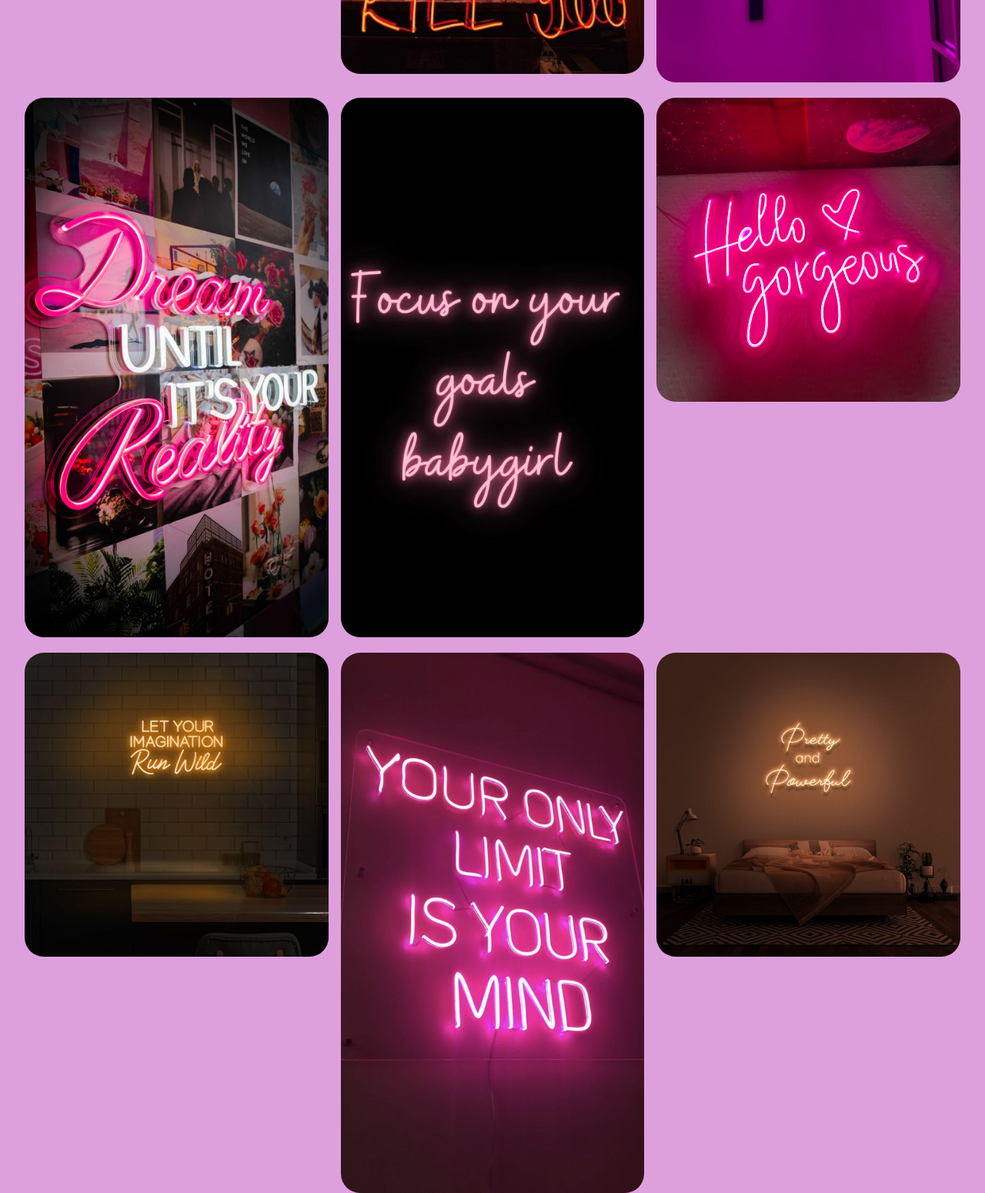
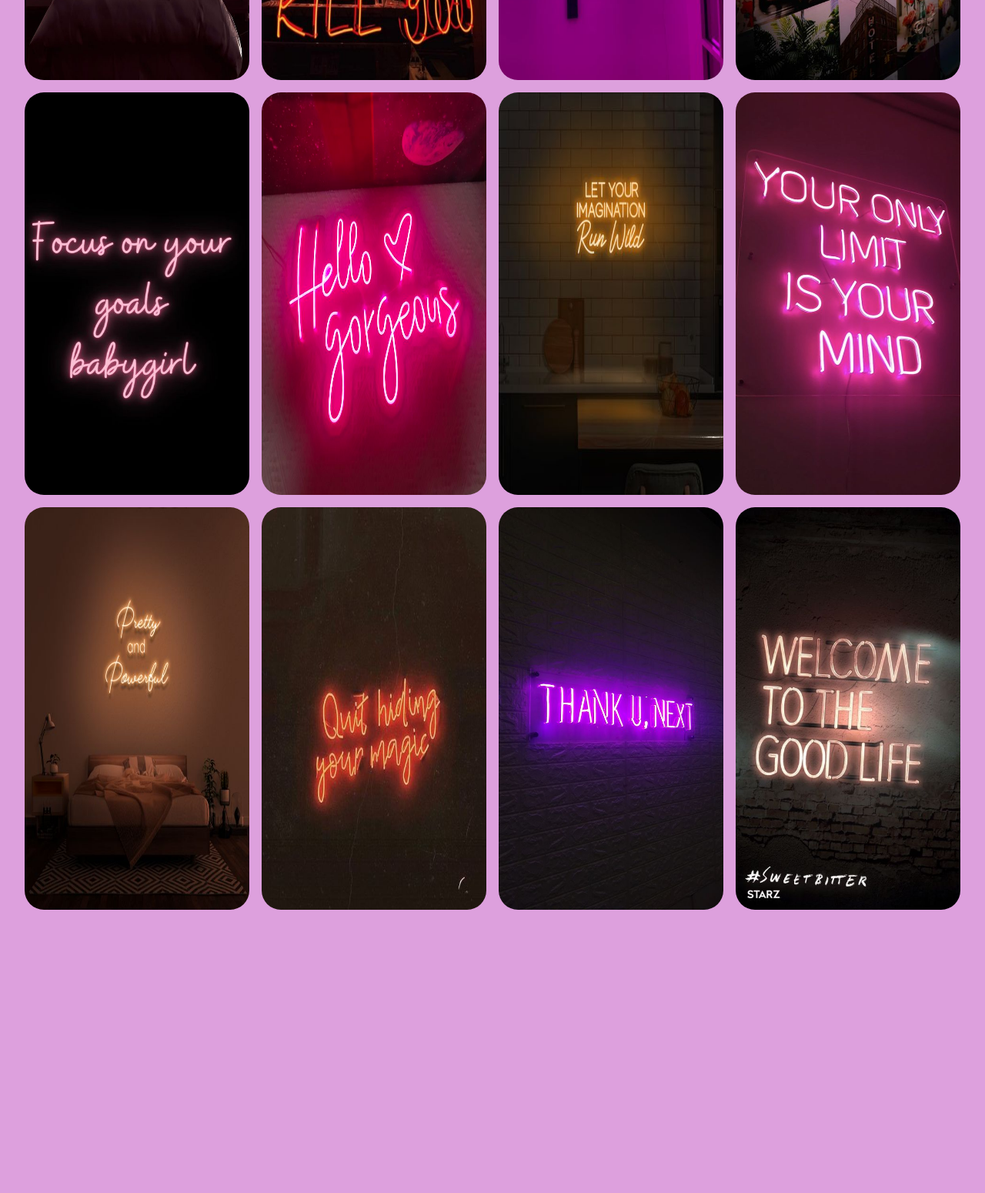
Before and after one commit to nubiannobody/supreme-winner, a plain HTML site: page FrontendMasters/VisionBoard/index.html in a window 1280 px wide. Shown: the part 560-2110 px from the top of the page at 77% size. After the commit the page ends 1774 px from the top, so only its background shows below. Drawn offline with Linux system fonts and the light colour scheme.

Commit message:
Add a new file

```diff
--- a/FrontendMasters/VisionBoard/index.html
+++ b/FrontendMasters/VisionBoard/index.html
@@ -17,19 +17,19 @@
     <h2>✨ Quotes 💬 ✨</h2>
     <h2>✨ Relationships 🤎 ✨</h2>
     -->
-    <div data-columns="3">
-        <div><img src="CEO000000.jpeg" alt="Neon Sign" width="100%"></div>
-        <div><img src="comfortzonewillkillyou.jpeg" alt="Neon Sign" width="100%"></div>
-        <div><img src="createyourownreality.jpeg" alt="Neon Sign" width="100%"></div>
-        <div><img src="dreamuntil.jpeg" alt="Neon Sign" width="100%"></div>
-        <div><img src="focusOnYourGoals.jpeg" alt="Neon Sign" width="100%"></div>
-        <div><img src="hellogorgeous.jpeg" alt="Neon Sign" width="100%"></div>
-        <div><img src="imagination.jpeg" alt="Neon Sign" width="100%"></div>
-        <div><img src="limitedMind.jpeg" alt="Neon Sign" width="100%"></div>
-        <div><img src="prettyandpowerful.jpeg" alt="Neon Sign" width="100%"></div>
-        <div><img src="quithidingyourmagic.jpeg" alt="Neon Sign" width="100%"></div>
-        <div><img src="thankYouNext.jpeg" alt="Neon Sign" width="100%"></div>
-        <div><img src="welcome.jpeg" alt="Neon Sign" width="100%"></div>
+    <div data-columns="4">
+        <div><img src="CEO000000.jpeg" alt="Neon Sign" width="100%" height="100%"></div>
+        <div><img src="comfortzonewillkillyou.jpeg" alt="Neon Sign" width="100%" height="100%"></div>
+        <div><img src="createyourownreality.jpeg" alt="Neon Sign" width="100%" height="100%"></div>
+        <div><img src="dreamuntil.jpeg" alt="Neon Sign" width="100%" height="100%"></div>
+        <div><img src="focusOnYourGoals.jpeg" alt="Neon Sign" width="100%" height="100%"></div>
+        <div><img src="hellogorgeous.jpeg" alt="Neon Sign" width="100%" height="100%"></div>
+        <div><img src="imagination.jpeg" alt="Neon Sign" width="100%" height="100%"></div>
+        <div><img src="limitedMind.jpeg" alt="Neon Sign" width="100%" height="100%"></div>
+        <div><img src="prettyandpowerful.jpeg" alt="Neon Sign" width="100%" height="100%"></div>
+        <div><img src="quithidingyourmagic.jpeg" alt="Neon Sign" width="100%" height="100%"></div>
+        <div><img src="thankYouNext.jpeg" alt="Neon Sign" width="100%" height="100%"></div>
+        <div><img src="welcome.jpeg" alt="Neon Sign" width="100%" height="100%"></div>
     </div>
    <!--
     <div class="container">
--- a/FrontendMasters/VisionBoard/style.css
+++ b/FrontendMasters/VisionBoard/style.css
@@ -11,10 +11,6 @@ h2 {
     color: blueviolet;
     font-size: 30px;
 }
-.container {
-    position: relative;
-    width: 33.33%;
-}
 img {
     border-radius: 25px;
 }
@@ -24,10 +20,15 @@ img {
     padding: 1rem;
     margin: 0 0 1rem 0;
   }
-[data-columns="3"] {
-grid-template-columns: repeat(3, 1fr);
+[data-columns="4"] {
+grid-template-columns: repeat(4, 1fr);
 }
-/* .overlay {
+/*
+.container {
+    position: relative;
+    width: 33.33%;
+}
+.overlay {
     position: absolute;
     top: 0;
     bottom: 0;
```
